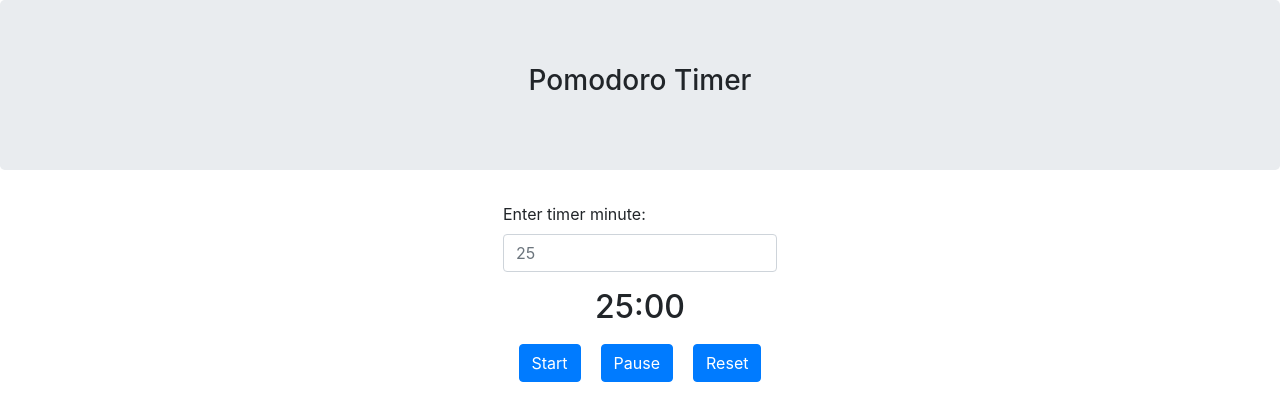
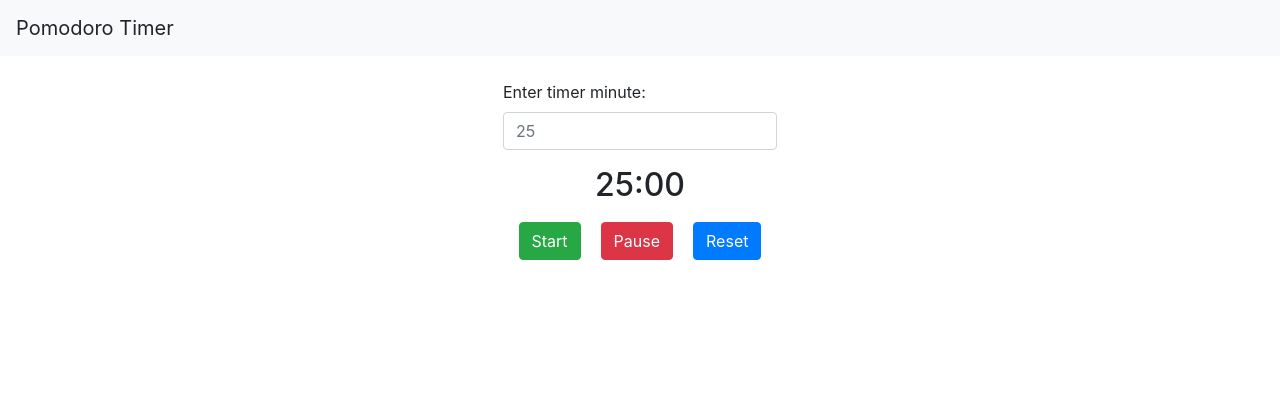
Before and after one commit to dh258/pomodoro, a React (Create React App) app: page / in a window 1280 px wide. Shown: the top 420 px of the page. Built offline with nearby package versions, Linux system fonts and the light colour scheme.

Commit message:
Changed button colors and added nav-header

```diff
--- a/src/components/App.js
+++ b/src/components/App.js
@@ -1,17 +1,14 @@
 import React from "react";
 import Timer from "./Timer";
+import Navbar from "./Navbar";
 
 class App extends React.Component {
   render() {
     return (
       <React.Fragment>
-        <div className="jumbotron text-center">
-          <h3>Pomodoro Timer</h3>
-        </div>
+        <Navbar />
         <div className="container">
-          <div>
-            <Timer />
-          </div>
+          <Timer />
         </div>
       </React.Fragment>
     );
--- /dev/null
+++ b/src/components/Navbar.js
@@ -0,0 +1,23 @@
+import React from "react";
+
+const Navbar = () => {
+  return (
+    <React.Fragment>
+      <nav className="navbar navbar-expand-lg navbar-light bg-light">
+        <a className="navbar-brand">Pomodoro Timer</a>
+        {/* <div className="collapse navbar-collapse">
+          <ul className="navbar-nav">
+            <li className="nav-item">
+              <a className="nav-link">Home</a>
+            </li>
+            <li className="nav-item">
+              <a className="nav-link">Settings</a>
+            </li>
+          </ul>
+        </div> */}
+      </nav>
+    </React.Fragment>
+  );
+};
+
+export default Navbar;
--- a/src/components/Timer.js
+++ b/src/components/Timer.js
@@ -4,9 +4,6 @@ import TimerInput from "./timer/TimerInput";
 import TimerButton from "./buttons/TimerButton";
 
 class Timer extends React.Component {
-  // TODO: When reset without input, ocassionally returns a null
-  // minute variable. Need to fix.
-
   // Init default pomodoro, which is 25 minutes
   state = {
     minutes: "25",
@@ -86,9 +83,17 @@ class Timer extends React.Component {
         />
         <TimerDisplay seconds={seconds} minutes={minutes} />
         <div className="d-flex justify-content-center">
-          <TimerButton onClick={this.onStart} text="Start" />
-          <TimerButton onClick={this.onStop} text="Pause" />
-          <TimerButton onClick={this.onReset} text="Reset" />
+          <TimerButton
+            onClick={this.onStart}
+            color="btn-success"
+            text="Start"
+          />
+          <TimerButton onClick={this.onStop} color="btn-danger" text="Pause" />
+          <TimerButton
+            onClick={this.onReset}
+            color="btn-primary"
+            text="Reset"
+          />
         </div>
       </div>
     );
--- a/src/components/buttons/TimerButton.js
+++ b/src/components/buttons/TimerButton.js
@@ -5,7 +5,10 @@ class TimerButton extends React.Component {
   render() {
     return (
       <React.Fragment>
-        <button className="btn btn-primary" onClick={this.props.onClick}>
+        <button
+          className={`btn ${this.props.color}`}
+          onClick={this.props.onClick}
+        >
           {this.props.text}
         </button>
       </React.Fragment>
--- a/src/components/timer/TimerInput.js
+++ b/src/components/timer/TimerInput.js
@@ -4,7 +4,7 @@ class TimerInput extends React.Component {
   render() {
     const { value, onChange, onSubmit } = this.props;
     return (
-      <div className="d-flex justify-content-center">
+      <div className="d-flex justify-content-center mt-4">
         <form onSubmit={onSubmit} className="form-group">
           <label for="timer">Enter timer minute: </label>
           <input
```
